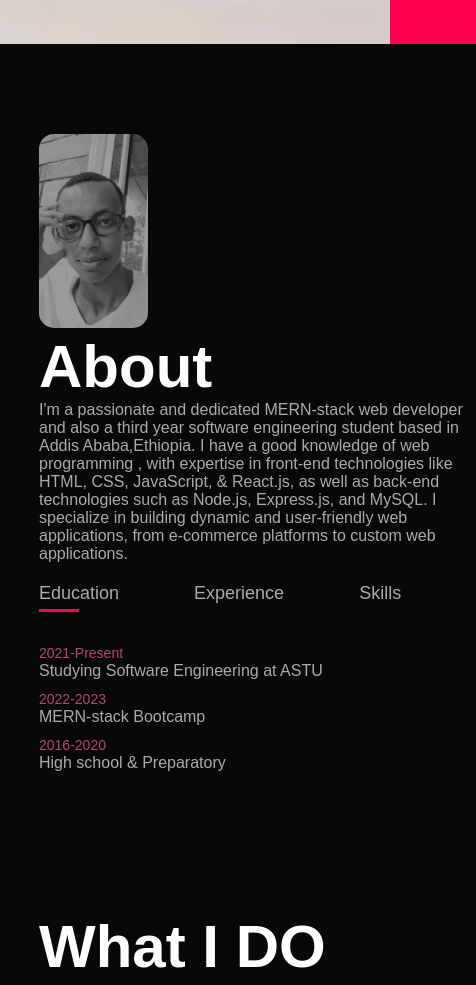
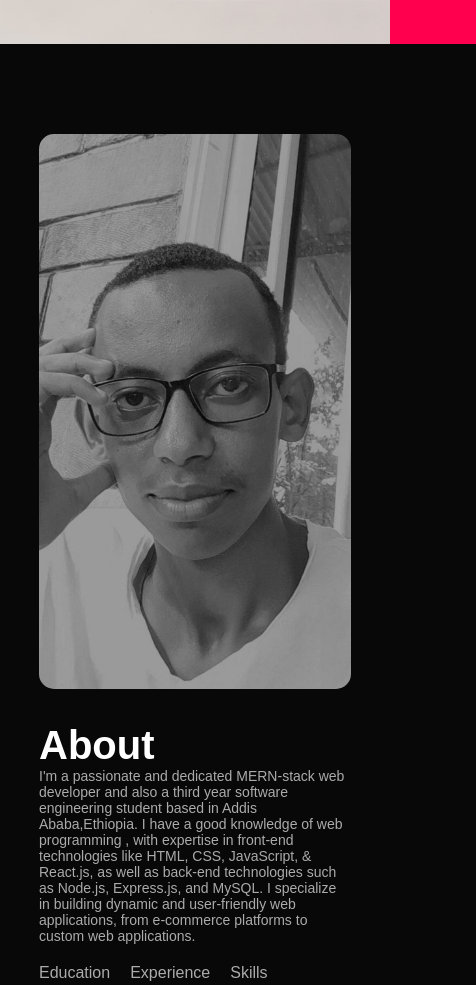
Before and after one commit to fasikam/fasikam.github.io, a plain HTML site: page index.html in a window 390 px wide. Shown: the part 800-1785 px from the top of the page, 476 px wide, since content can reach past the window. Drawn offline with Linux system fonts and the light colour scheme.

Commit message:
responsive

```diff
--- a/css/style.css
+++ b/css/style.css
@@ -362,7 +362,7 @@ form .Button0{
     margin-top: 10px;
     cursor: pointer;
 }
-/* responsive */
+/*           responsive           */
 nav .fas{
     display: none;
 }
@@ -402,5 +402,25 @@ nav .fas{
         left: 25px;
         cursor: pointer;
     }
+    .sub-title{
+        font-size: 40px;
+    }
+    .about-col-1, .about-col-2{
+        flex-basis: 100%;
+    }
+    .about-col-1{
+        margin-bottom: 30px;
+    }
+    .about-col-2{
+        font-size: 14px;
+    }
+    .tab-links{
+        font-size: 16px;
+        margin-right: 20px;
+    }
+    .contact1, .contact2{
+        flex-basis: 100%;
+    }
+
 
  }
```
Also changed, not shown: index.html (+1 -0 lines).
